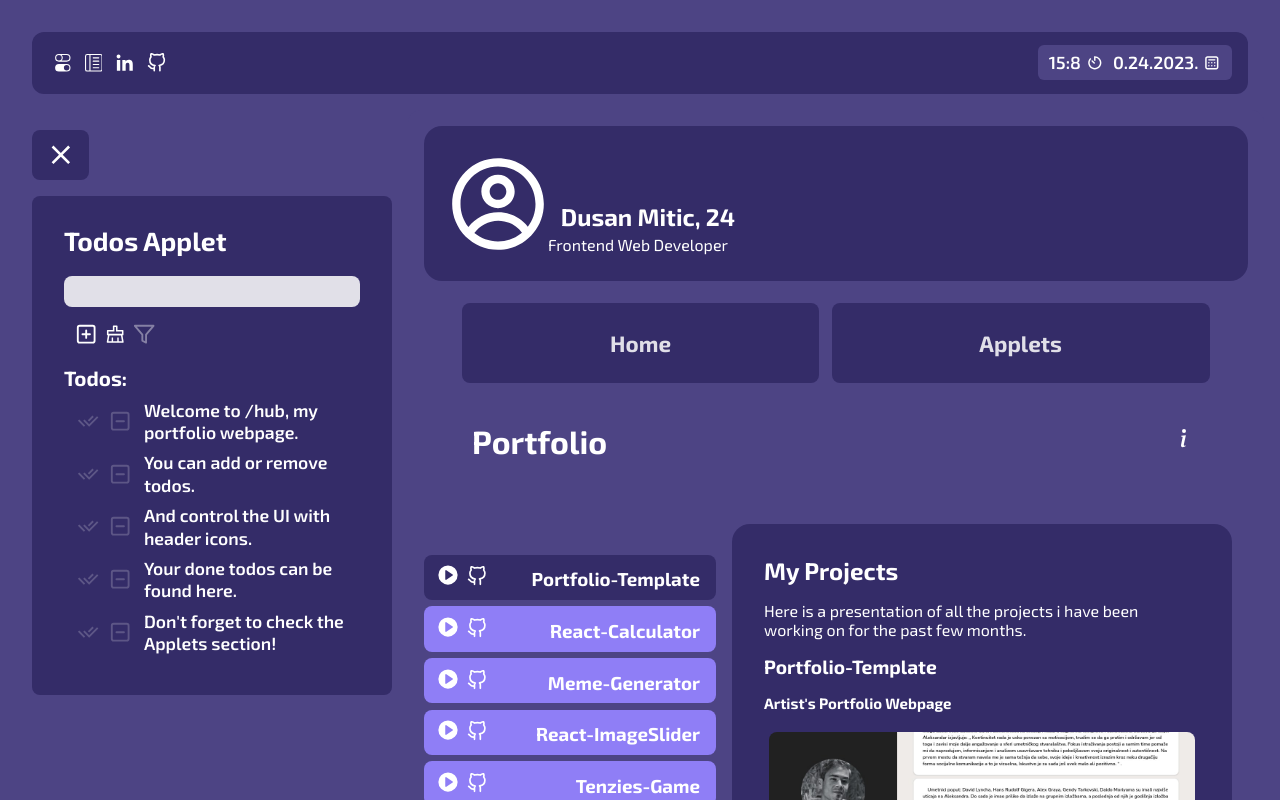
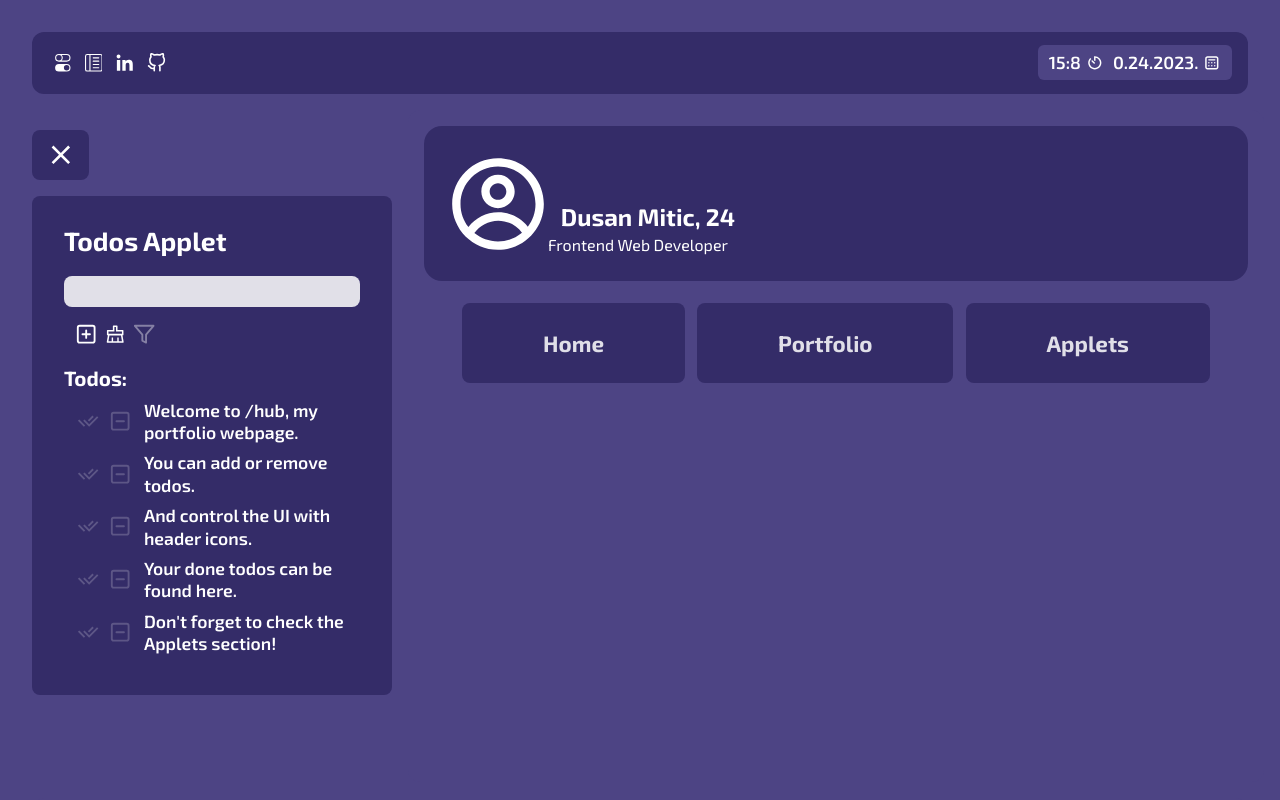
Before and after one commit to erazmozen/hub, a React (Create React App) app: page / in a window 1280 px wide. Built offline with nearby package versions, Linux system fonts and the light colour scheme.

Commit message:
Revert "Change router root"
This reverts commit 0c823ad87c3251225fd5f6246bec3392857d43ef.

```diff
--- a/src/components/Content/MainLinks/MainLinks.jsx
+++ b/src/components/Content/MainLinks/MainLinks.jsx
@@ -4,12 +4,12 @@ import "./mainlinks.css";
 const SidebarLinks = () => {
   return (
     <div className="router-links">
-      <Link className="common-button" to="">
+      <Link className="common-button" to="/">
         Home
       </Link>
-      {/* <Link className="common-button" to="/hub"> */}
-      {/*   Portfolio */}
-      {/* </Link> */}
+      <Link className="common-button" to="/hub">
+        Portfolio
+      </Link>
       <Link className="common-button" to="/hub/applets">
         Applets
       </Link>
--- a/src/components/Content/Showpage/ShowPage.jsx
+++ b/src/components/Content/Showpage/ShowPage.jsx
@@ -12,7 +12,7 @@ const ShowPage = () => {
     <div className="showpage">
       <ShowpageHeader />
       <Routes>
-        <Route path="" element={<Portfolio />}></Route>
+        <Route path="/hub" element={<Portfolio />}></Route>
         <Route
           path="/hub/applets"
           element={
```
